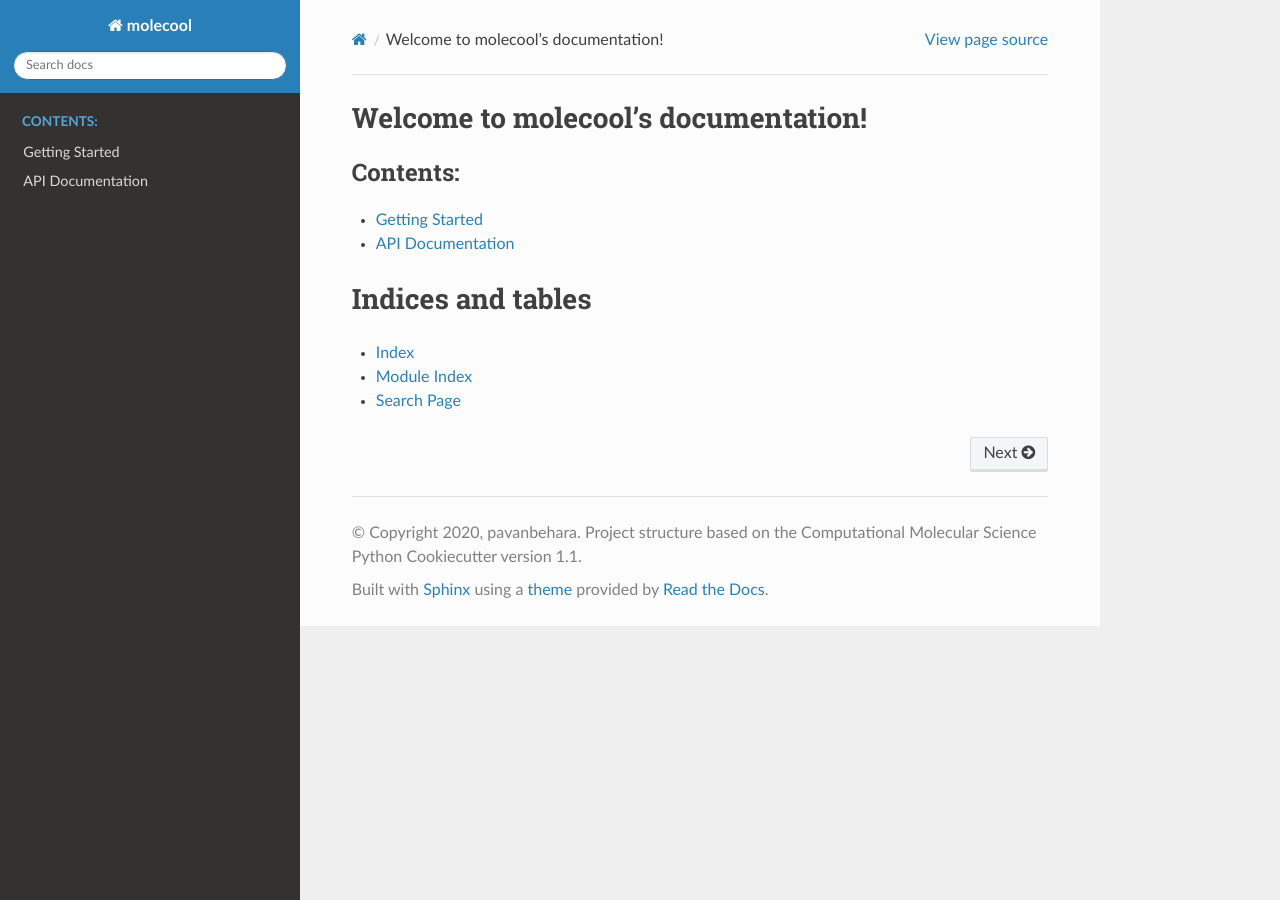
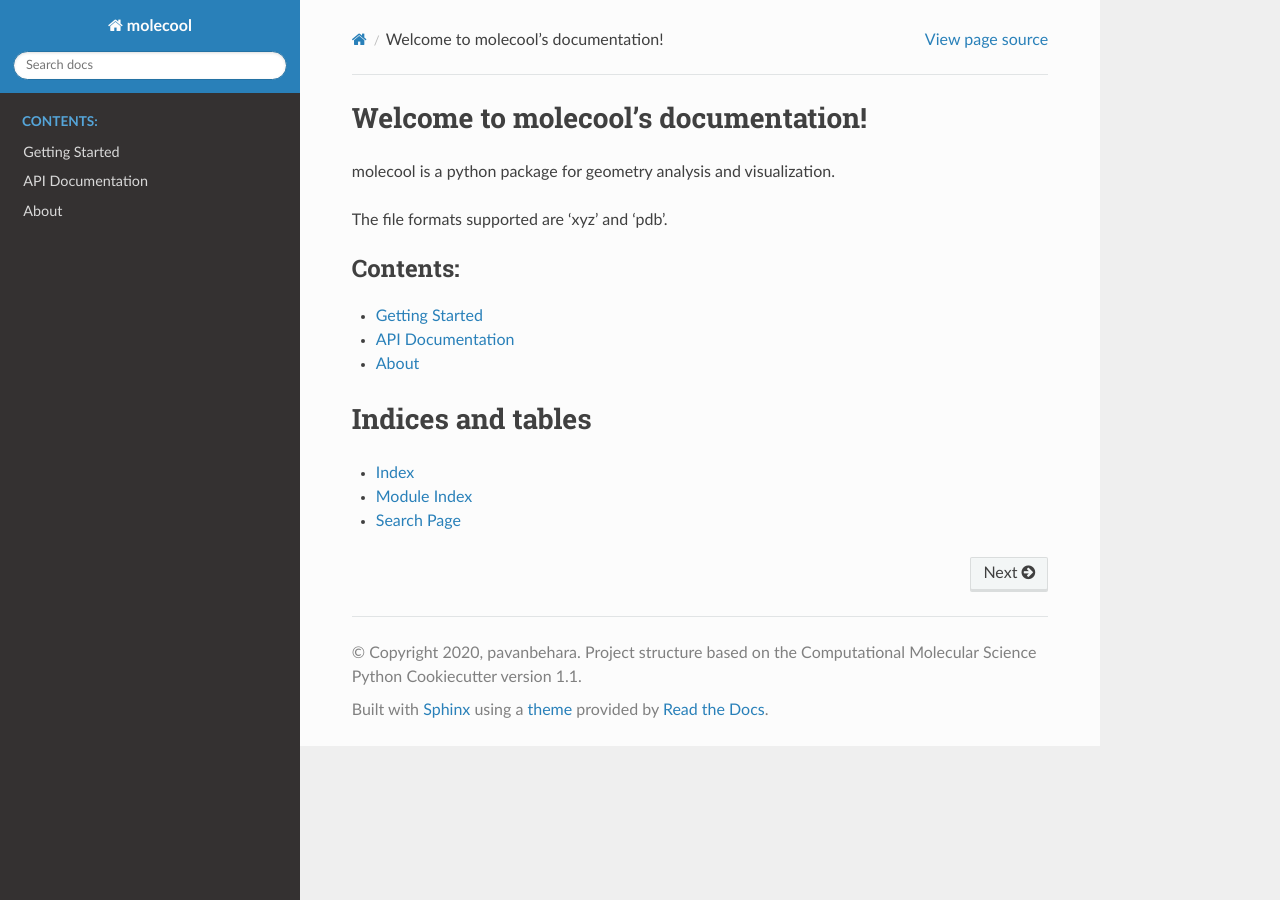
Before and after one commit to pavankum/molecool, a Sphinx documentation site: the page built from docs/index.rst, in a window 1280 px wide. Built offline with Sphinx 7.4.7 and the Read the Docs theme 2.0.0, drawn with Linux system fonts in a browser that asks for light colours; the version number could not be read and is left out.

Commit message:
docs updated using sphinx

```diff
--- /dev/null
+++ b/docs/about.rst
@@ -0,0 +1,4 @@
+About
+===============
+
+molecool is a python package created to analyze and manipulate the geometry files. Created during molssi 2020 best practices for software bootcamp.
--- /dev/null
+++ b/docs/autosummary/molecool.canvas.rst
@@ -0,0 +1,6 @@
+molecool.canvas
+===============
+
+.. currentmodule:: molecool
+
+.. autofunction:: canvas
--- a/docs/index.rst
+++ b/docs/index.rst
@@ -5,6 +5,9 @@
 
 Welcome to molecool's documentation!
 =========================================================
+molecool is a python package for geometry analysis and visualization.
+
+The file formats supported are 'xyz' and 'pdb'.
 
 .. toctree::
    :maxdepth: 2
@@ -12,6 +15,7 @@ Welcome to molecool's documentation!
 
    getting_started
    api
+   about
 
 
 
```
